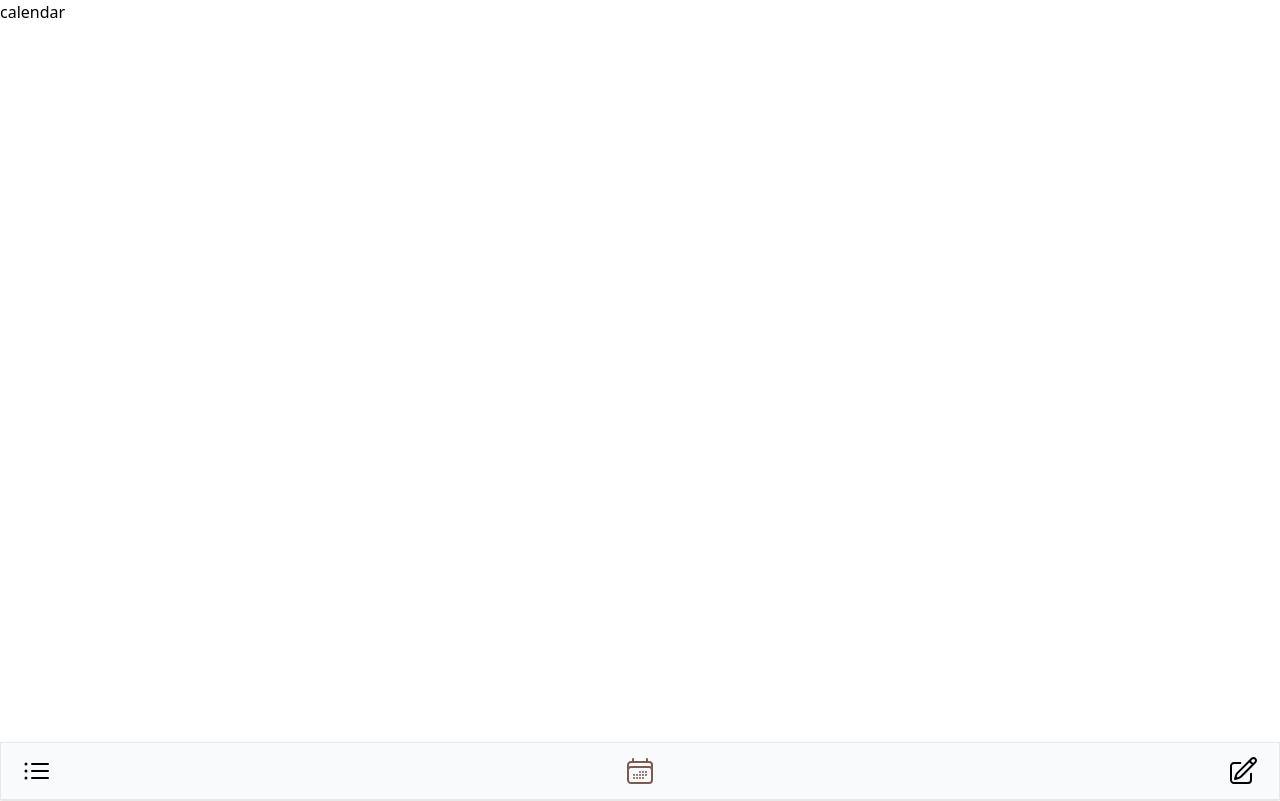
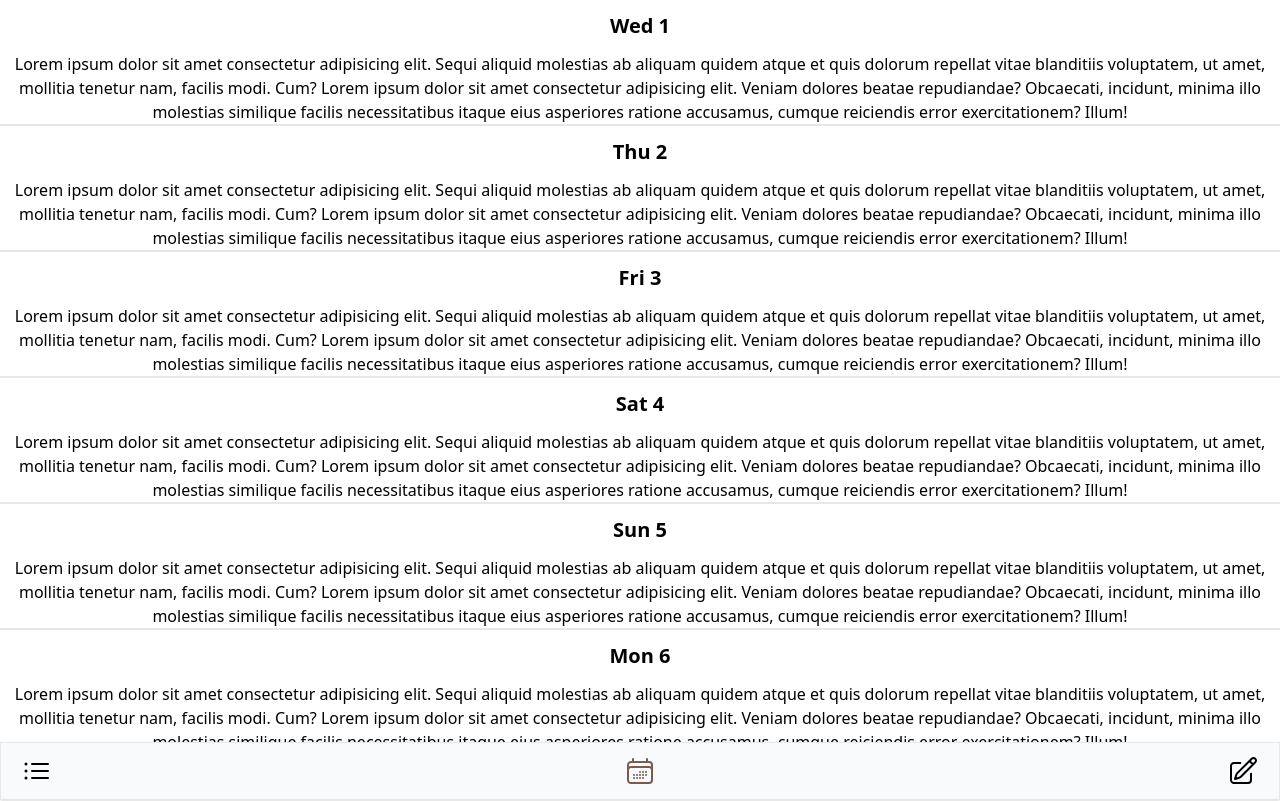
Before and after one commit to StanleyMasinde/Journly, a Vue app: page /calendar in a window 1280 px wide. Shown: the top 801 px of the page. Built offline with nearby package versions, Linux system fonts and the light colour scheme.

Commit message:
add a placeholder calendar

```diff
--- a/package.json
+++ b/package.json
@@ -11,6 +11,7 @@
     "test:e2e:dev": "start-server-and-test 'vite dev --port 4173' :4173 'cypress open --e2e'"
   },
   "dependencies": {
+    "luxon": "^3.3.0",
     "pinia": "^2.0.28",
     "vue": "^3.2.45",
     "vue-router": "^4.1.6"
@@ -19,6 +20,7 @@
     "@faker-js/faker": "^7.6.0",
     "@tailwindcss/forms": "^0.5.3",
     "@tailwindcss/line-clamp": "^0.4.2",
+    "@types/luxon": "^3.2.0",
     "@vitejs/plugin-vue": "^4.0.0",
     "@vue/test-utils": "^2.2.6",
     "autoprefixer": "^10.4.13",
--- a/src/views/calendar.vue
+++ b/src/views/calendar.vue
@@ -1,9 +1,29 @@
 <script lang="ts" setup>
+import { ref, Ref } from 'vue';
 import BottomNav from '../components/BottomNav.vue';
+import { DateTime } from 'luxon'
+
+const currentDate = DateTime.fromJSDate(new Date())
+const daysInMonth = currentDate.daysInMonth
+const startOfMonth = currentDate.startOf('month')
+const startOfMonthDay = startOfMonth.day
+
 </script>
 
 <template>
-    calendar
-
+    <div>
+        <ul class="grid grid-rows-7 text-center mb-16">
+            <li class="border-b-2 bg-white" v-for="day of daysInMonth">
+                <div class="grid place-items-center p-3 font-bold text-xl sticky top-0 bg-inherit">
+                    <h1>
+                        {{ startOfMonth.plus({ day: day - 1 }).weekdayShort }}
+                        {{ startOfMonth.plus({ days: day - 1 }).toJSDate().getDate() }}
+                    </h1>
+                </div>
+                Lorem ipsum dolor sit amet consectetur adipisicing elit. Sequi aliquid molestias ab aliquam quidem atque et quis dolorum repellat vitae blanditiis voluptatem, ut amet, mollitia tenetur nam, facilis modi. Cum?
+                Lorem ipsum dolor sit amet consectetur adipisicing elit. Veniam dolores beatae repudiandae? Obcaecati, incidunt, minima illo molestias similique facilis necessitatibus itaque eius asperiores ratione accusamus, cumque reiciendis error exercitationem? Illum!
+            </li>
+        </ul>
+    </div>
     <BottomNav />
 </template>
```
Also changed, not shown: 1 other file (tests, documents, lock files or other folders).
